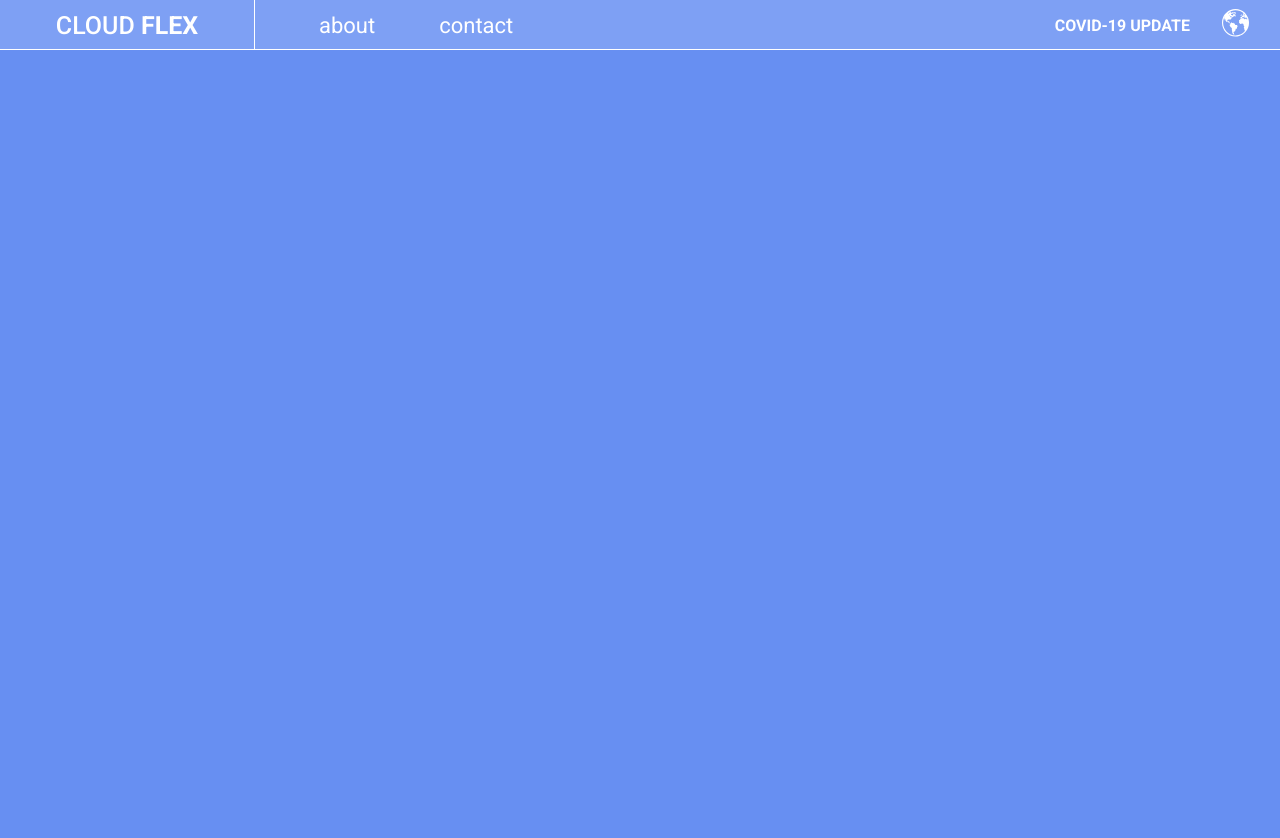
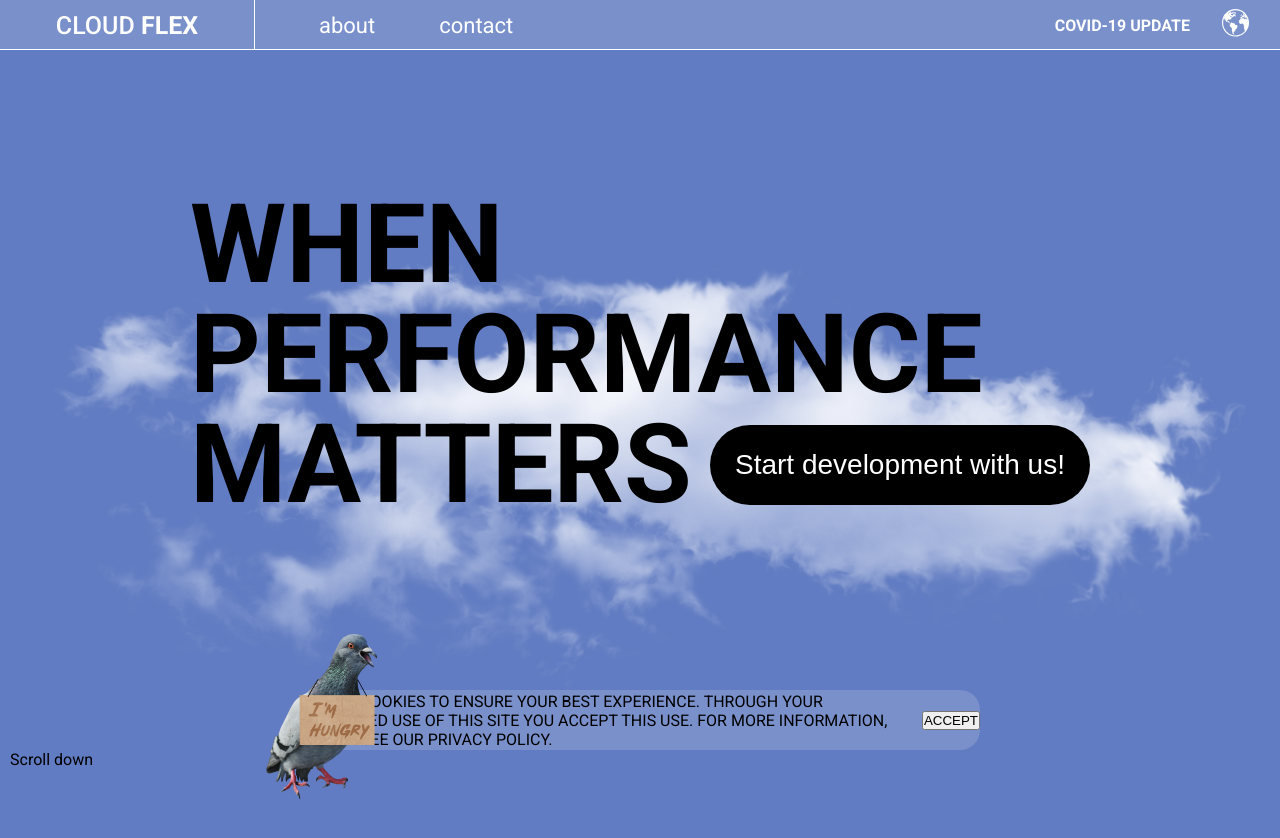
Before and after one commit to Anasteishahm/landing_live_streaming, a website built with Parcel: page index.html in a window 1280 px wide. Before the commit the page ends 800 px from the top, so only its background shows below. Built offline with nearby package versions, Linux system fonts and the light colour scheme.

Commit message:
Hero section

```diff
--- a/index.html
+++ b/index.html
@@ -45,5 +45,35 @@
         </nav>
     </div>
 </header>
+
+<main aria-label="main content">
+    <section class="hero-section" aria-label="hero section">
+        <div class="container">
+           <div class="hero">
+               <div class="hero__content">
+                   <h1 class="hero__title">WHEN PERFORMANCE MATTERS</h1>
+                   <button class="hero__action-btn">Start development with us!</button>
+               </div>
+
+               <div class="hero__notify">
+                   <img src="./images/pigeon_alpha.png" alt="pigeon img" class="hero__notify-img">
+                   <p class="hero__notify-content">
+                       WE USE COOKIES TO ENSURE YOUR BEST EXPERIENCE.
+                       THROUGH YOUR CONTINUED USE OF THIS SITE YOU ACCEPT THIS USE.
+                       FOR MORE INFORMATION, PLEASE SEE OUR PRIVACY POLICY.
+                   </p>
+                   <button class="hero__notify-btn">ACCEPT</button>
+               </div>
+
+               <div class="hero__scroll">
+                   <span class="hero__scroll-content">
+                       Scroll down
+                   </span>
+               </div>
+           </div>
+        </div>
+    </section>
+</main>
+
 </body>
 </html>
--- /dev/null
+++ b/styles/_hero.scss
@@ -0,0 +1,59 @@
+@use "variables" as v;
+@use "mixins" as m;
+@use "placeholders";
+@use "sass:color";
+
+.hero {
+  position: relative;
+  max-width: 1260px;
+  height: 830px;
+  margin: 0 auto;
+  padding: 140px 0 0 0;
+  background: url("../images/main-cloud.png") center/contain no-repeat;
+
+  &__content {
+    position: relative;
+    width: 900px;
+    margin: 0 auto;
+
+    .hero__title {
+      @include m.font(110px, 700, v.$color_black);
+      line-height: 1;
+    }
+
+    .hero__action-btn {
+      width: 380px;
+      height: 80px;
+      border: none;
+      cursor: pointer;
+      border-radius: 45px;
+      background-color: v.$color_black;
+      @include m.font(28px, 500, v.$color_white);
+      @include m.position(absolute, 1, -1, bottom, right, 15px, 0);
+
+      &:hover {
+        background-color: color.adjust(v.$color_black, $alpha: -0.35);
+      }
+      &:focus {
+        outline: none;
+      }
+      &:focus-visible {
+        outline: 2px solid v.$color_white;
+      }
+    }
+  }
+
+  &__notify {
+    position: relative;
+    margin: 170px auto 0;
+    width: 680px;
+    height: 60px;
+    background-color: color.adjust(v.$color_white, $alpha: -0.85);
+    border-radius: 20px;
+    @include m.d-flex(end, center, nowrap, row, 10px);
+
+    &-img {
+      @include m.position(absolute, 1, -1, top, left, -75px, -35px);
+    }
+  }
+}
--- a/styles/_importer.scss
+++ b/styles/_importer.scss
@@ -1,2 +1,3 @@
 @forward "basic";
 @forward "header";
+@forward "hero";
--- a/styles/_mixins.scss
+++ b/styles/_mixins.scss
@@ -7,3 +7,25 @@
   column-gap: $column-gap;
   row-gap: $row-gap;
 }
+
+@mixin position($type: relative, $zIndex: 1, $inset: -1, $top-or-bottom: top, $left-or-right: left, $value1: 0, $value2: 0) {
+  position: $type;
+  z-index: $zIndex;
+
+  @if $inset > -1 {
+    inset: $inset;
+  }
+  @else {
+    #{$top-or-bottom}: $value1;
+    #{$left-or-right}: $value2
+  }
+}
+
+@mixin font($size: 16, $weight:400, $color: #FFF, $style: normal) {
+  font: {
+    size: $size;
+    weight: $weight;
+    style: $style;
+  }
+  color: $color;
+}
```
Also changed, not shown: dist/index.css, images/main-cloud.png (added), images/pigeon_alpha.png (added).
